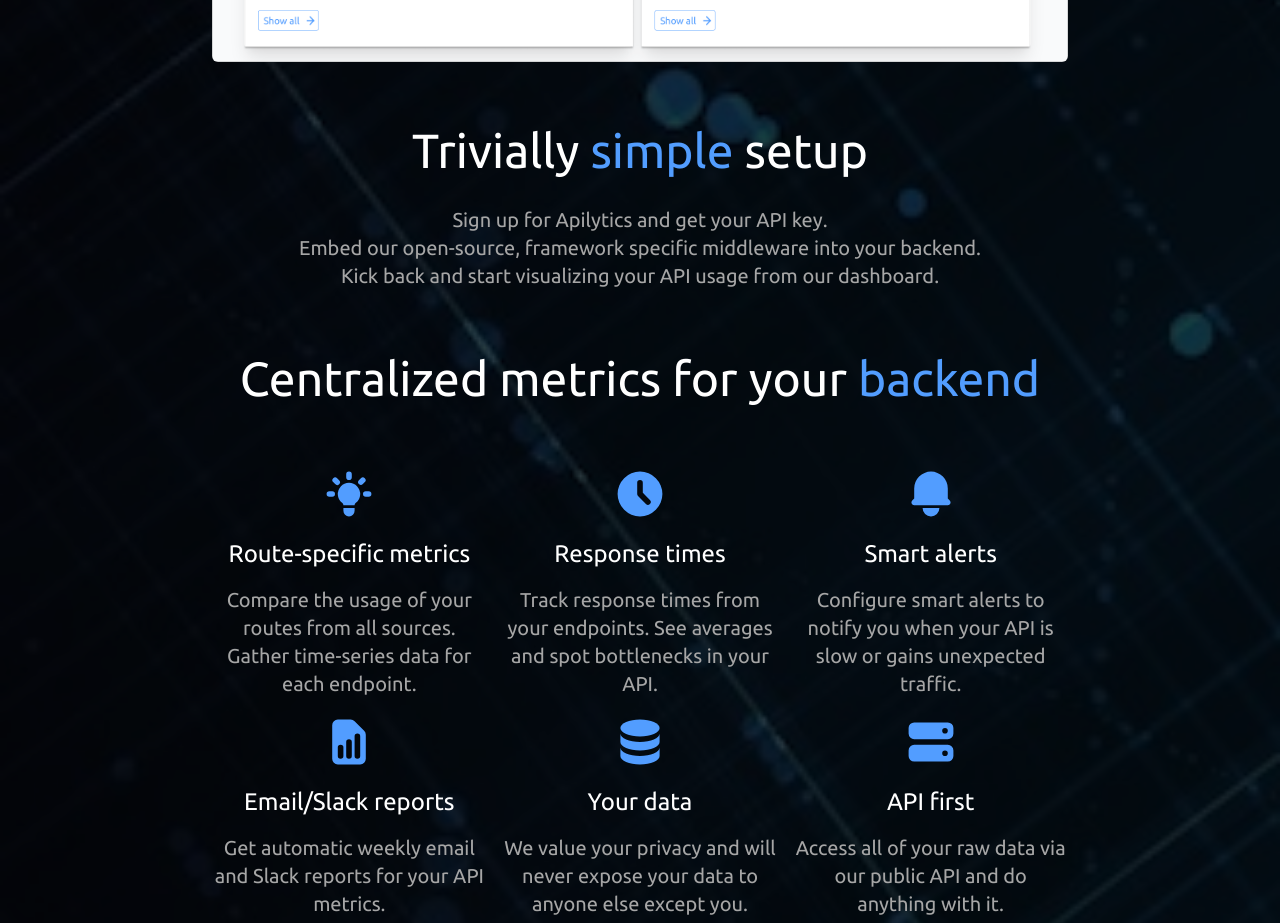
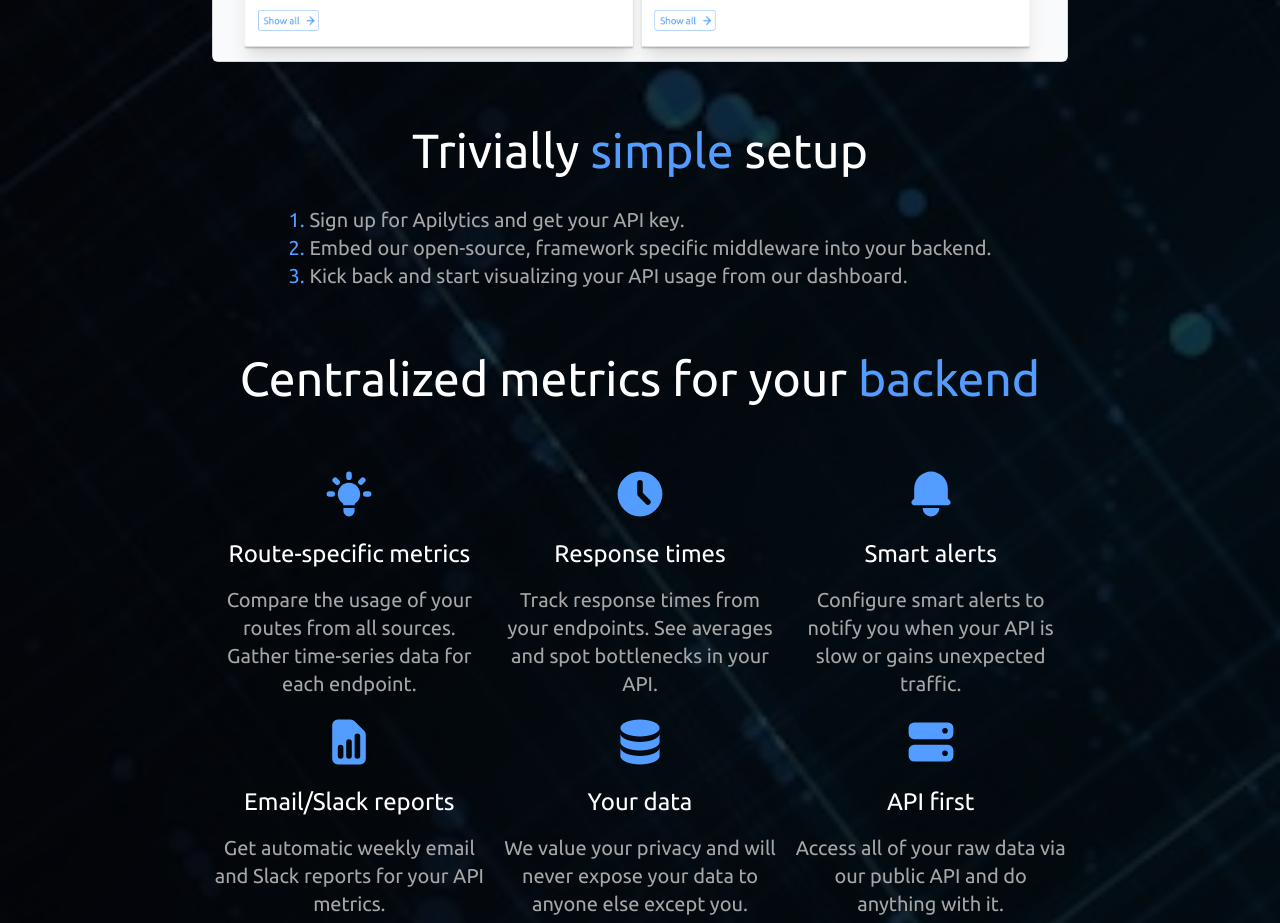
Before and after one commit to apilytics/apilytics, a Next.js app: page / in a window 1280 px wide. Shown: the part 1160-2083 px from the top of the page. Built offline with nearby package versions, Linux system fonts and the light colour scheme.

Commit message:
Add numbers for setup section steps

```diff
--- a/src/pages/index.tsx
+++ b/src/pages/index.tsx
@@ -43,17 +43,21 @@ const Home: NextPage = () => (
         priority
       />
     </div>
-    <div className="mt-16 animate-fade-in-top animation-delay-1200">
+    <div className="mt-16 animate-fade-in-top animation-delay-1200 flex flex-col items-center">
       <h1 className="text-5xl text-white">
         Trivially <span className="text-primary">simple</span> setup
       </h1>
-      <div className="flex flex-col items-center mt-8">
-        <p className="text-secondary text-xl">Sign up for Apilytics and get your API key.</p>
+      <div className="mt-8 text-left">
         <p className="text-secondary text-xl">
-          Embed our open-source, framework specific middleware into your backend.
+          <span className="text-primary">1.</span> Sign up for Apilytics and get your API key.
         </p>
         <p className="text-secondary text-xl">
-          Kick back and start visualizing your API usage from our dashboard.
+          <span className="text-primary">2.</span> Embed our open-source, framework specific
+          middleware into your backend.
+        </p>
+        <p className="text-secondary text-xl">
+          <span className="text-primary">3.</span> Kick back and start visualizing your API usage
+          from our dashboard.
         </p>
       </div>
     </div>
```
